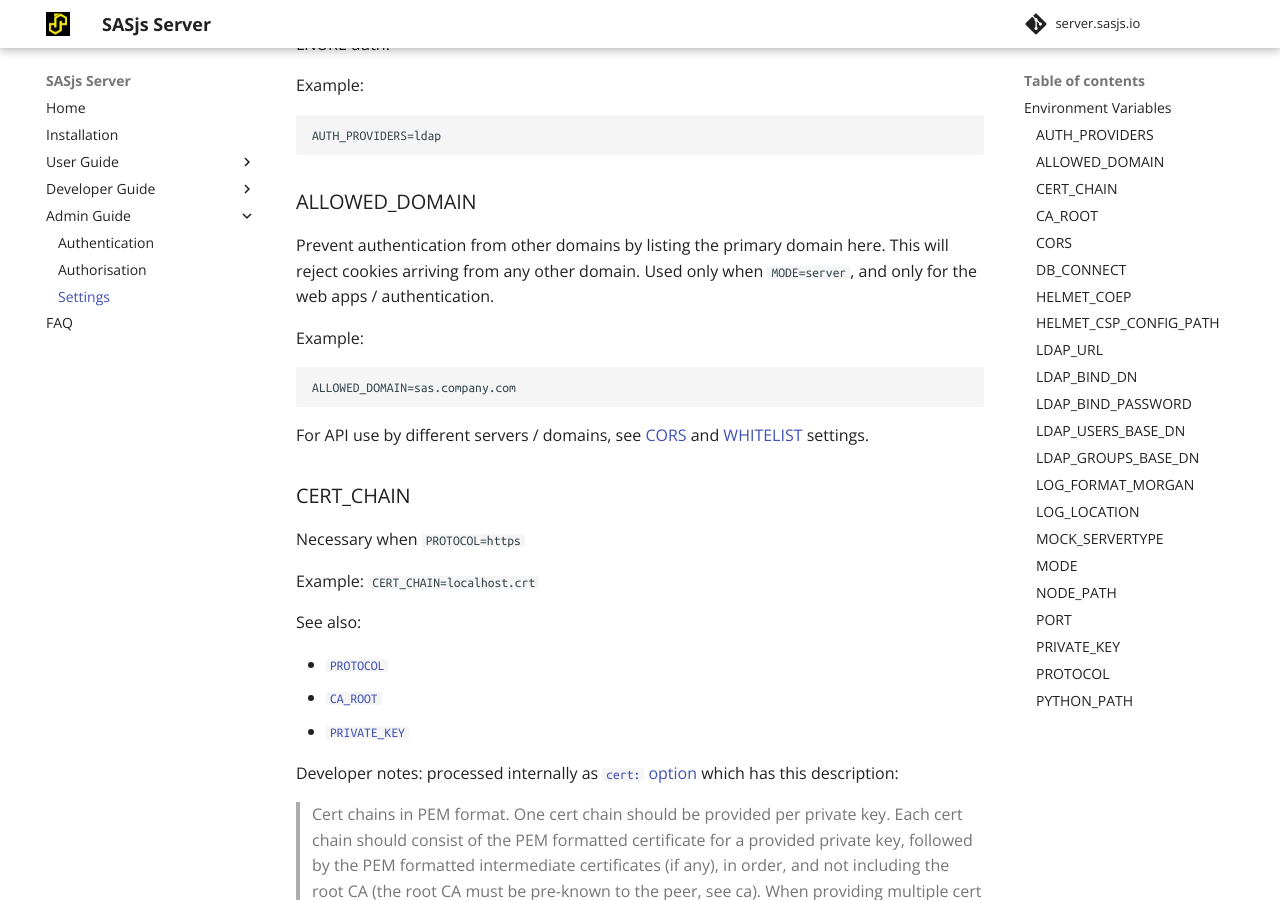
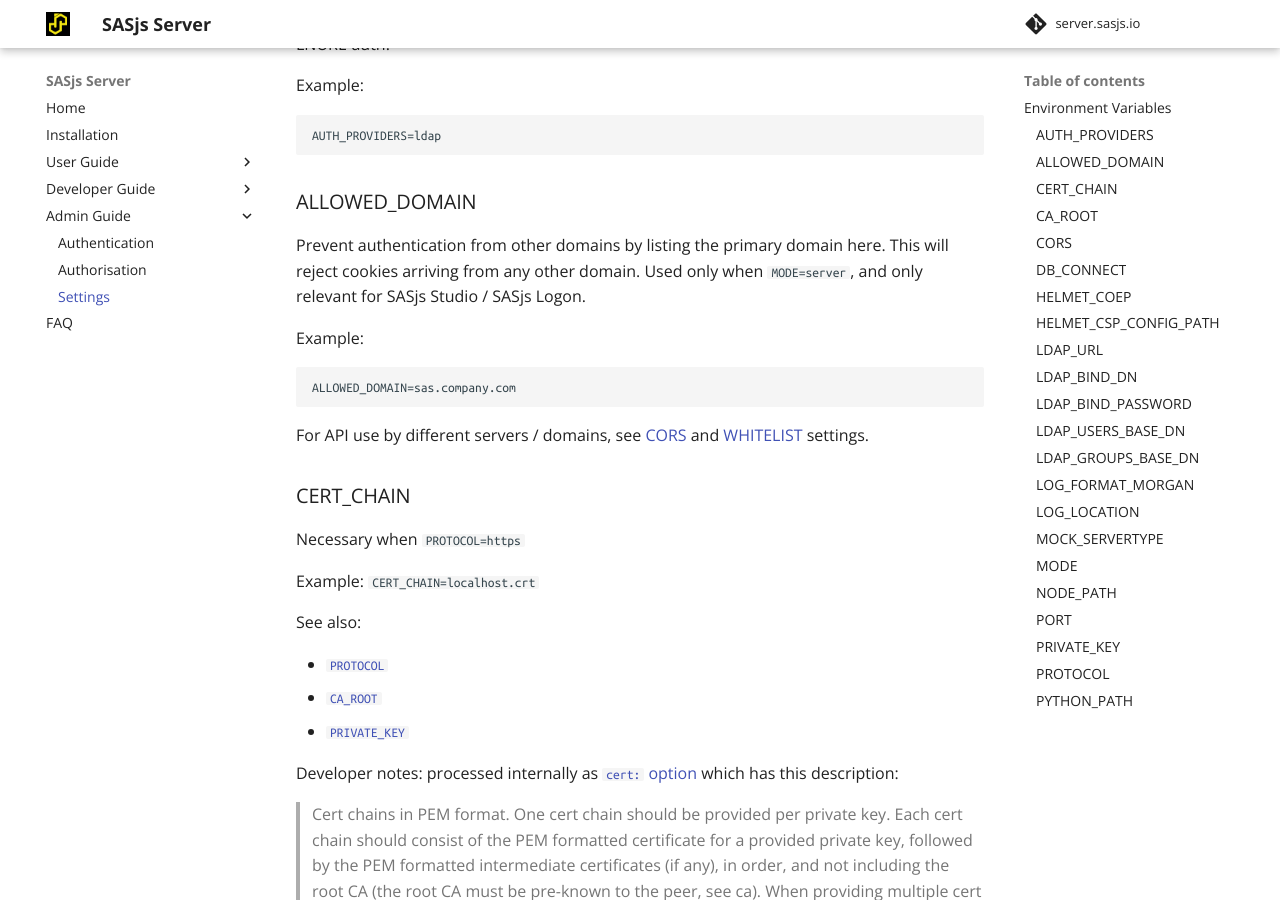
Before and after one commit to sasjs/server.sasjs.io, an MkDocs documentation site: the page built from docs/settings.md, in a window 1280 px wide and 900 px high, scrolled down 847 px. Built offline with MkDocs 1.6.1 and Material for MkDocs 9.7.7, drawn with Linux system fonts in a browser that asks for light colours; comment, search, counter and statistics services are not loaded.

Commit message:
Update settings.md

````diff
--- a/docs/settings.md
+++ b/docs/settings.md
@@ -29,7 +29,7 @@
 
 ### ALLOWED_DOMAIN
 
-Prevent authentication from other domains by listing the primary domain here.  This will reject cookies arriving from any other domain.  Used only when `MODE=server`, and only for the web apps / authentication.
+Prevent authentication from other domains by listing the primary domain here.  This will reject cookies arriving from any other domain.  Used only when `MODE=server`, and only relevant for SASjs Studio / SASjs Logon.
 
 Example:
 ```
````
